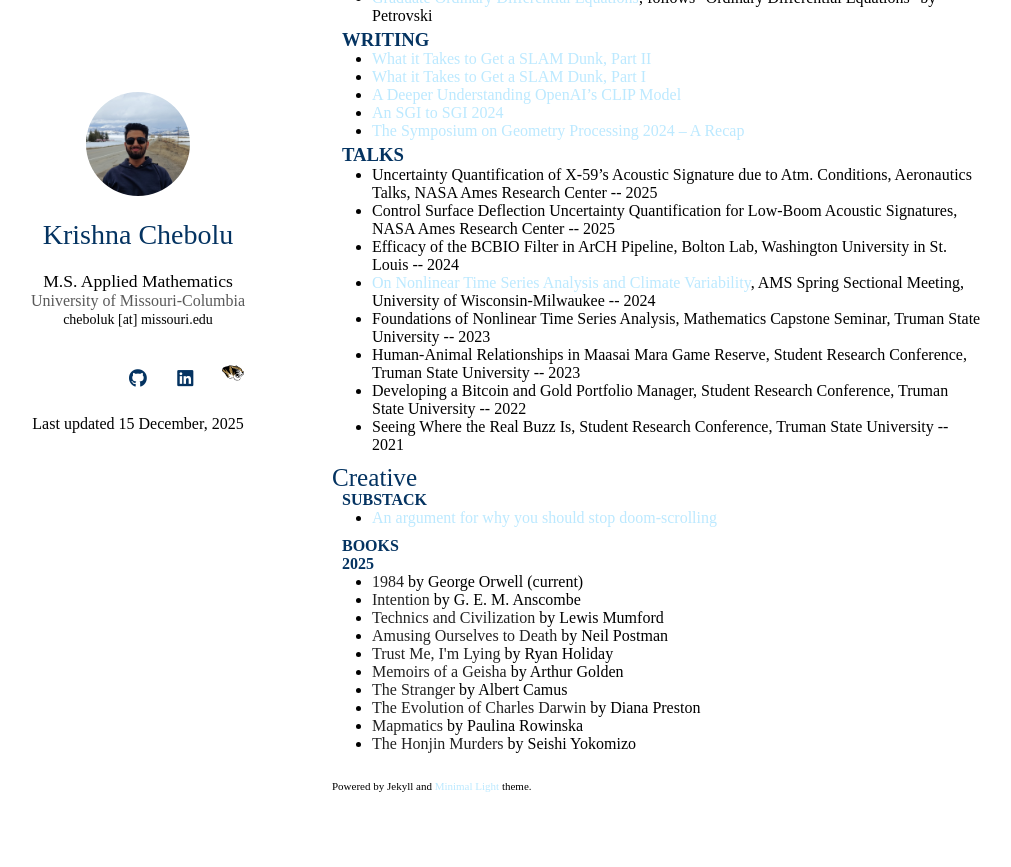
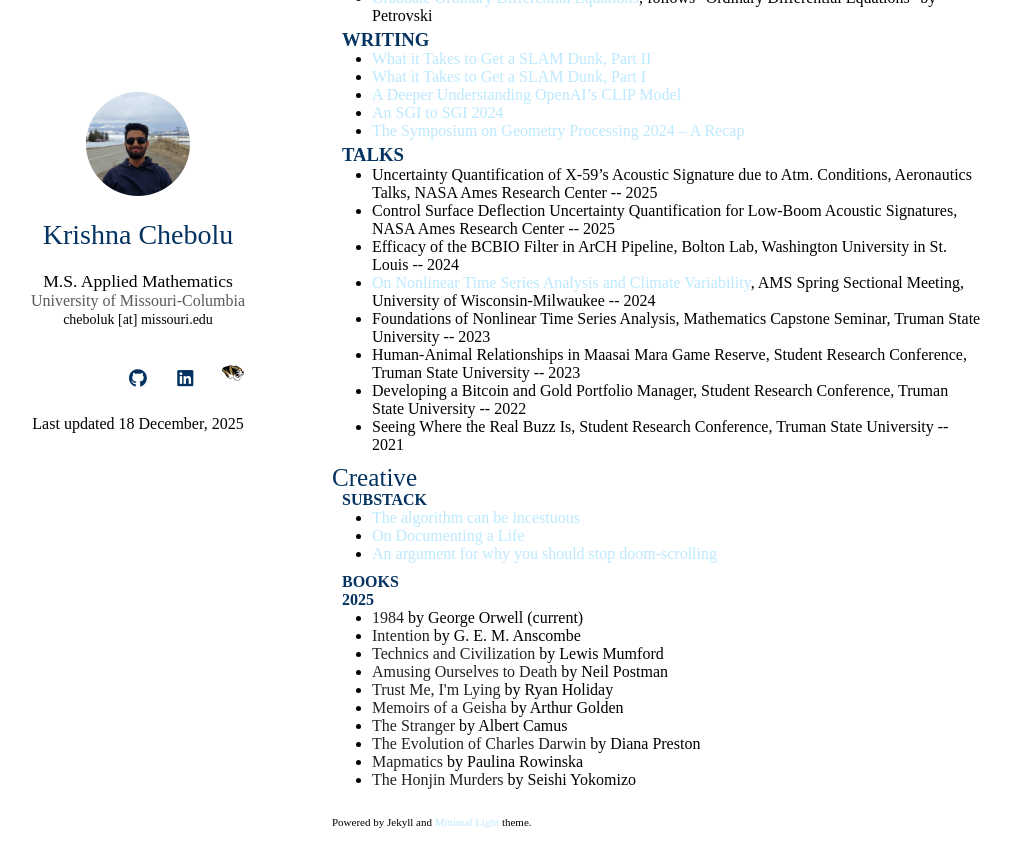
Before and after one commit to krishnachebolu/krishnachebolu.github.io, a Jekyll site: the page index.html, which Jekyll copies as it is, in a window 1280 px wide and 900 px high, scrolled down 857 px. Shown: the top 867 px of the window, without its empty margins (138-1149 px from the left). Built offline with Jekyll 4.4.1, drawn with Linux system fonts in a browser that asks for light colours; nearby versions of some CDN libraries; a style sheet for code colours, icons or effects is not loaded.

Commit message:
Update index.html

```diff
--- a/index.html
+++ b/index.html
@@ -82,7 +82,7 @@
 
         </div>
         <br>
-Last updated 15 December, 2025
+Last updated 18 December, 2025
       </header>
       <section>
 
@@ -195,6 +195,8 @@ Last updated 15 December, 2025
 
         <h4 style="margin:0 10px 0;">SUBSTACK</h4>
 <ul style="margin:0 0 10px;">
+  <li><a href="https://krishnachebolu.substack.com/p/the-algorithm-can-be-incestuous">The algorithm can be incestuous</a></li>
+  <li><a href="https://krishnachebolu.substack.com/p/on-documenting-a-life">On Documenting a Life</a></li>
    <li><a href="https://krishnachebolu.substack.com/p/an-argument-for-why-you-should-stop">An argument for why you should stop doom-scrolling</a></li>
 
 </ul>
```
